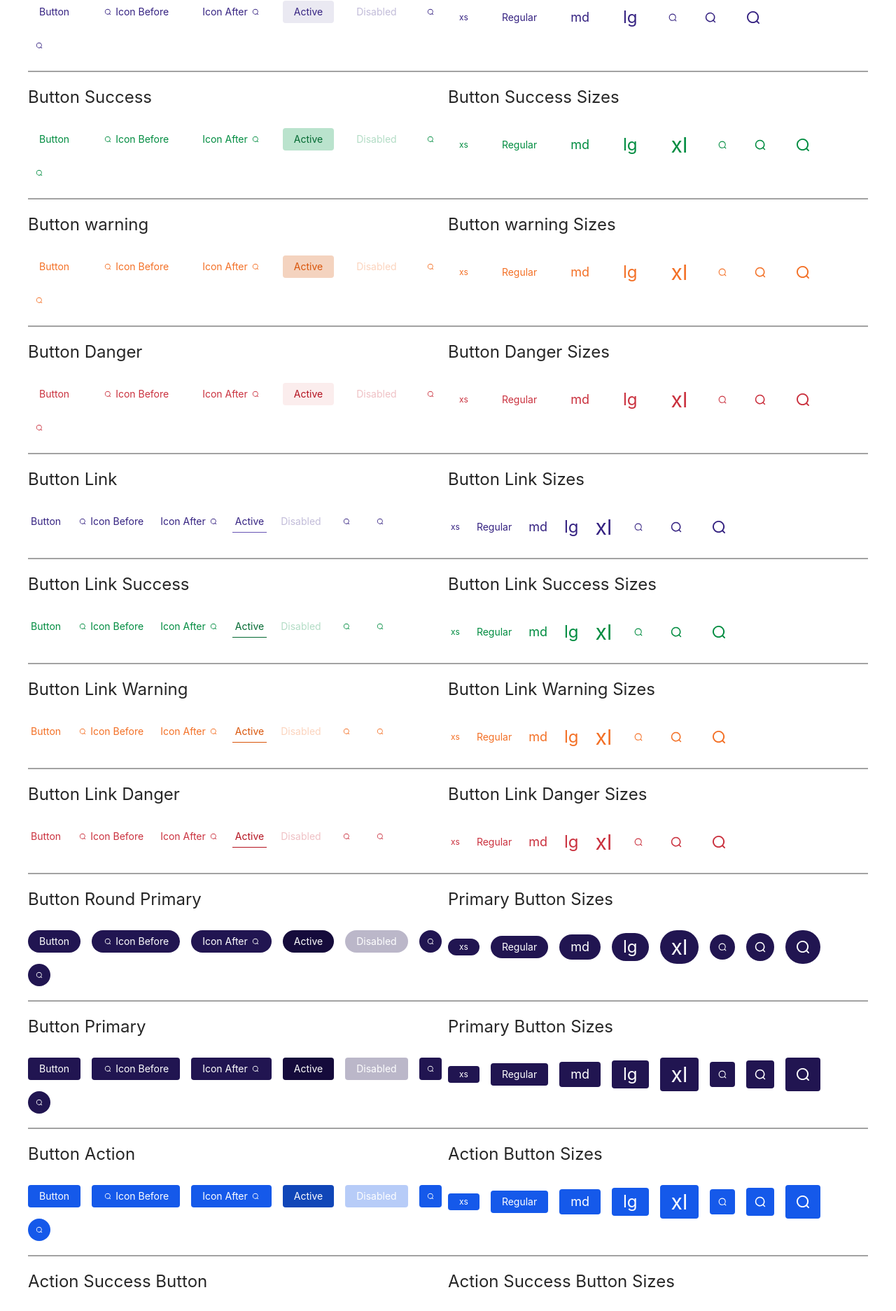
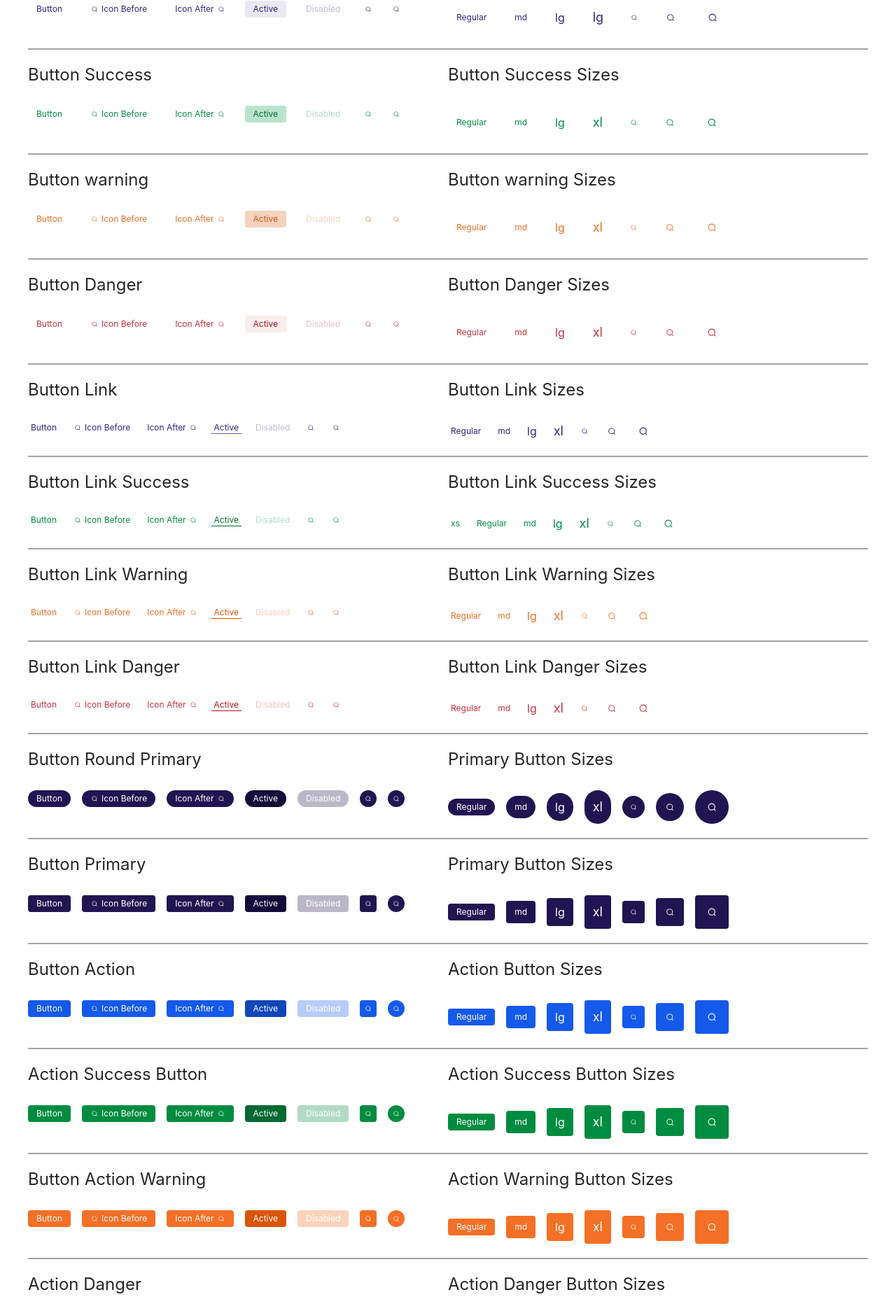
Before and after one commit to raghavd17/tailwindcss-react, a React (Create React App) app: page /Button in a window 1280 px wide. Shown: the part 145-2018 px from the top of the page at 70% size. Built offline with nearby package versions, Linux system fonts and the light colour scheme.

Commit message:
button size updated

```diff
--- a/src/Components/Button/Button.js
+++ b/src/Components/Button/Button.js
@@ -1,7 +1,7 @@
 import React from 'react';
 import IconSearch from '../../Icons/IconSearch';
 
-import './Button.scss';
+import './button.scss';
 
 const Button = () => {
   return (
@@ -28,11 +28,11 @@ const Button = () => {
           <div className='stack'>
             <h1 className='text-2xl text-neutral-800 mb-3'>Button Sizes </h1>
             <div className='cluster items-center'>
-                <button className='btn xs'>xs</button>
+
                 <button className='btn'>Regular</button>
                 <button className='btn md'>md</button>
-
                 <button className='btn lg'>lg</button>
+                <button className='btn xl'>lg</button>
                 <button className='btn icon md'>
                     <IconSearch />
                 </button>
@@ -69,7 +69,7 @@ const Button = () => {
           <div className='stack'>
             <h1 className='text-2xl text-neutral-800 mb-3'>Button Success Sizes </h1>
             <div className='cluster items-center'>
-                <button className='btn success xs'>xs</button>
+
                 <button className='btn success'> Regular</button>
                 <button className='btn success md'> md</button>
 
@@ -111,7 +111,7 @@ const Button = () => {
           <div className='stack'>
             <h1 className='text-2xl text-neutral-800 mb-3'>Button warning Sizes </h1>
             <div className='cluster items-center'>
-            <button className='btn warning xs'>xs</button>
+
                 <button className='btn warning'>Regular</button>
                 <button className='btn warning md'> md</button>
 
@@ -153,7 +153,7 @@ const Button = () => {
           <div className='stack'>
             <h1 className='text-2xl text-neutral-800 mb-3'>Button Danger Sizes </h1>
             <div className='cluster items-center'>
-            <button className='btn danger xs'>xs</button>
+
                 <button className='btn danger'>Regular</button>
                 <button className='btn danger md'> md</button>
 
@@ -195,7 +195,7 @@ const Button = () => {
           <div className='stack'>
             <h1 className='text-2xl text-neutral-800 mb-3'>Button Link Sizes </h1>
             <div className='cluster items-center'>
-                <button className='btn link xs'>xs</button>
+
                 <button className='btn link'>Regular</button>
                 <button className='btn link md'> md</button>
 
@@ -279,7 +279,7 @@ const Button = () => {
           <div className='stack'>
             <h1 className='text-2xl text-neutral-800 mb-3'>Button Link Warning Sizes </h1>
             <div className='cluster items-center'>
-                <button className='btn link-warning xs'>xs</button>
+
                 <button className='btn link-warning'>Regular</button>
                 <button className='btn link-warning md'> md</button>
 
@@ -322,7 +322,7 @@ const Button = () => {
           <div className='stack'>
             <h1 className='text-2xl text-neutral-800 mb-3'>Button Link Danger Sizes </h1>
             <div className='cluster items-center'>
-                <button className='btn link-danger xs'>xs</button>
+
                 <button className='btn link-danger'>Regular</button>
                 <button className='btn link-danger md'> md</button>
 
@@ -364,7 +364,7 @@ const Button = () => {
           <div className='stack'>
             <h1 className='text-2xl text-neutral-800 mb-3'>Primary Button Sizes </h1>
             <div className='cluster items-center'>
-                <button className='[ btn primary ] [ round ] xs'>xs</button>
+
                 <button className='[ btn primary ] [ round ]'>Regular</button>
                 <button className='[ btn primary ] [ round ] md'> md</button>
 
@@ -405,7 +405,7 @@ const Button = () => {
           <div className='stack'>
             <h1 className='text-2xl text-neutral-800 mb-3'>Primary Button Sizes </h1>
             <div className='cluster items-center'>
-                <button className='[ btn primary ] xs'>xs</button>
+
                 <button className='[ btn primary ]'>Regular</button>
                 <button className='[ btn primary ] md'> md</button>
 
@@ -445,7 +445,7 @@ const Button = () => {
           <div className='stack'>
             <h1 className='text-2xl text-neutral-800 mb-3'>Action Button Sizes </h1>
             <div className='cluster items-center'>
-                <button className='btn action xs'>xs</button>
+
                 <button className='btn action'>Regular</button>
                 <button className='btn action md'> md</button>
 
@@ -487,7 +487,7 @@ const Button = () => {
           <div className='stack'>
             <h1 className='text-2xl text-neutral-800 mb-3'>Action Success Button Sizes </h1>
             <div className='cluster items-center'>
-                <button className='btn action-success xs'>xs</button>
+
                 <button className='btn action-success'>Regular</button>
                 <button className='btn action-success md'> md</button>
                 <button className='btn action-success lg'> lg</button>
@@ -528,7 +528,7 @@ const Button = () => {
           <div className='stack'>
             <h1 className='text-2xl text-neutral-800 mb-3'>Action Warning Button Sizes </h1>
             <div className='cluster items-center'>
-                <button className='btn action-warning xs'>xs</button>
+
                 <button className='btn action-warning'>Regular</button>
                 <button className='btn action-warning md'> md</button>
                 <button className='btn action-warning lg'> lg</button>
@@ -569,7 +569,7 @@ const Button = () => {
           <div className='stack'>
             <h1 className='text-2xl text-neutral-800 mb-3'>Action Danger Button Sizes </h1>
             <div className='cluster items-center'>
-                <button className='btn action-danger xs'>xs</button>
+
                 <button className='btn action-danger'>Regular</button>
                 <button className='btn action-danger md'> md</button>
 
--- a/src/Components/Button/Button.scss
+++ b/src/Components/Button/Button.scss
@@ -1,325 +1,298 @@
 @tailwind components;
+
 @layer components {
   @mixin button() {
-    --btn-bg:var(--color-transparent);
-    --btn-color:var(--color-primary-600);
-    --btn-border-color:var(--color-transparent);
+    --btn-bg: var(--color-transparent);
+    --btn-color: var(--color-primary-600);
+    --btn-border-color: var(--color-transparent);
     --btn-height-sm: 24px;
-    --btn-height: 32px;
-    --btn-height-md: 36px;
+    --btn-height-md: 32px;
     --btn-height-lg: 40px;
     --btn-height-xl: 48px;
+    --btn-height:var(--btn-height-sm);
+
     --btn-radius: theme('borderRadius.DEFAULT');
-    --btn-padding:theme('padding.1') theme('padding.4') ;
+    --btn-padding: theme('padding.1') theme('padding.3');
     color: var(--btn-color);
     background-color: var(--btn-bg);
     border-color: var(--btn-border-color);
     padding: var(--btn-padding);
-    height:var(--btn-height);
+    height: var(--btn-height);
     border-radius: var(--btn-radius);
-    @apply transition-all text-sm focus:outline-1 inline-flex place-content-center place-items-center gap-1;
+    @apply transition-all text-xs focus:outline-1 inline-flex place-content-center place-items-center gap-1;
     @apply hover:shadow-md;
+
     &:hover {
-    --btn-bg:var(--color-primary-200);
-    --btn-color:var(--color-primary-400);
+      --btn-bg: var(--color-primary-200);
+      --btn-color: var(--color-primary-400);
     }
+
     &:where(&:active, &.active, &:focus) {
-      --btn-bg:var(--color-primary-200);
+      --btn-bg: var(--color-primary-200);
     }
-    &:disabled{
+
+    &:disabled {
       @apply opacity-30 pointer-events-none;
     }
 
   }
+
   // .btn mixin
 
   .btn {
     @include button();
+
     &.primary {
-        --btn-bg:var(--color-primary-700);
-        --btn-color:var(--color-white);
+      --btn-bg: var(--color-primary-700);
+      --btn-color: var(--color-white);
+
       &:hover {
-          --btn-bg:var(--color-primary-500);
+        --btn-bg: var(--color-primary-500);
       }
-          &:where(&:active, &.active, &:focus), &[data-dropdown='open'] {
-            --btn-bg:var(--color-primary-900);
+
+      &:where(&:active, &.active, &:focus),
+      &[data-dropdown='open'] {
+        --btn-bg: var(--color-primary-900);
       }
     }
+
     // .primary style end
 
     &.action {
-        --btn-bg:var(--color-action-400);
-        --btn-color:var(--color-white);
+      --btn-bg: var(--color-action-400);
+      --btn-color: var(--color-white);
+
       &:hover {
-          --btn-bg:var(--color-action-300);
+        --btn-bg: var(--color-action-300);
       }
-          &:where(&:active, &.active, &:focus), &[data-dropdown='open'] {
-            --btn-bg:var(--color-action-600);
+
+      &:where(&:active, &.active, &:focus),
+      &[data-dropdown='open'] {
+        --btn-bg: var(--color-action-600);
       }
     }
+
     // .btn.action end
 
     &.action-success {
-        --btn-bg:var(--color-success-500);
-        --btn-color:var(--color-white);
+      --btn-bg: var(--color-success-500);
+      --btn-color: var(--color-white);
+
       &:hover {
-          --btn-bg:var(--color-success-900);
-          }
-          &:where(&:active, &.active, &:focus), &[data-dropdown='open'] {
-            --btn-bg:var(--color-success-900);
+        --btn-bg: var(--color-success-900);
       }
 
-        // @apply bg-success-500 text-white;
+      &:where(&:active, &.active, &:focus),
+      &[data-dropdown='open'] {
+        --btn-bg: var(--color-success-900);
+      }
 
-        // &:where(:active, .active, :focus) {
-        //     @apply bg-success-900;
-        // }
-        // &[data-dropdown='open']{
-        //   &.dropdown-toggle {
-        //     @apply bg-success-900 text-white;
-        //   }
-        // }
     }
+
     // .btn.action-success end
     &.action-warning {
-        --btn-bg:var(--color-attention-500);
-        --btn-color:var(--color-white);
+      --btn-bg: var(--color-attention-500);
+      --btn-color: var(--color-white);
+
       &:hover {
-          --btn-bg:var(--color-attention-900);
-          }
-          &:where(&:active, &.active, &:focus), &[data-dropdown='open'] {
-            --btn-bg:var(--color-attention-900);
+        --btn-bg: var(--color-attention-900);
       }
 
+      &:where(&:active, &.active, &:focus),
+      &[data-dropdown='open'] {
+        --btn-bg: var(--color-attention-900);
+      }
 
-        // @apply bg-attention-500 text-white;
-        // &:where(:active, .active, :focus) {
-        //     @apply bg-attention-900;
-        // }
-        // &[data-dropdown='open']{
-        //   &.dropdown-toggle {
-        //     @apply bg-attention-900 text-white;
-        //   }
-        // }
     }
+
     // .btn.action-warning end
 
     &.action-danger {
 
-        --btn-bg:var(--color-error-500);
-        --btn-color:var(--color-white);
+      --btn-bg: var(--color-error-500);
+      --btn-color: var(--color-white);
+
       &:hover {
-          --btn-bg:var(--color-error-900);
-          }
-          &:where(&:active, &.active, &:focus), &[data-dropdown='open'] {
-            --btn-bg:var(--color-error-900);
+        --btn-bg: var(--color-error-900);
       }
 
-        // @apply bg-error-500 text-white;
+      &:where(&:active, &.active, &:focus),
+      &[data-dropdown='open'] {
+        --btn-bg: var(--color-error-900);
+      }
 
-        // &:where(:active, .active, :focus) {
-        //     @apply bg-error-900;
-        // }
-        // &[data-dropdown='open']{
-        //   &.dropdown-toggle {
-        //     @apply bg-error-900 text-white;
-        //   }
-        // }
+
     }
+
     // .btn.action-danger end
 
 
     &.danger {
-        --btn-color:var(--color-error-500);
+      --btn-color: var(--color-error-500);
+
       &:hover {
-          --btn-bg:var(--color-error-100);
-          --btn-color:var(--color-error-900);
-          }
-          &:where(&:active, &.active, &:focus), &[data-dropdown='open'] {
-            --btn-bg:var(--color-error-100);
-            --btn-color:var(--color-error-900);
+        --btn-bg: var(--color-error-100);
+        --btn-color: var(--color-error-900);
       }
 
+      &:where(&:active, &.active, &:focus),
+      &[data-dropdown='open'] {
+        --btn-bg: var(--color-error-100);
+        --btn-color: var(--color-error-900);
+      }
 
-        // @apply text-error-500;
-        // @apply hover:text-error-900 hover:bg-error-100;
+    }
 
-        // &:where(:active, .active, :focus) {
-        //     @apply text-error-900 bg-error-100;
-        // }
-        // &[data-dropdown='open']{
-        //   &.dropdown-toggle {
-        //     @apply bg-error-100 text-error-900;
-        //   }
-        // }
-      }
     // .btn.danger end
 
     &.success {
-        --btn-color:var(--color-success-500);
+      --btn-color: var(--color-success-500);
+
       &:hover {
-          --btn-bg:var(--color-success-100);
-          --btn-color:var(--color-success-900);
-          }
-          &:where(&:active, &.active, &:focus), &[data-dropdown='open'] {
-            --btn-bg:var(--color-success-100);
-            --btn-color:var(--color-success-900);
+        --btn-bg: var(--color-success-100);
+        --btn-color: var(--color-success-900);
       }
 
-        // @apply text-success-500;
-        // @apply hover:text-success-900 hover:bg-success-100;
-        // &:where(:active, .active, :focus) {
-        //     @apply text-success-900 bg-success-100;
-        // }
-        // &[data-dropdown='open']{
-        //   &.dropdown-toggle {
-        //     @apply text-success-900 bg-success-100;
-        //   }
-        // }
+      &:where(&:active, &.active, &:focus),
+      &[data-dropdown='open'] {
+        --btn-bg: var(--color-success-100);
+        --btn-color: var(--color-success-900);
       }
+
+    }
+
     // .btn.success end
     &.warning {
-        --btn-color:var(--color-attention-500);
+      --btn-color: var(--color-attention-500);
+
       &:hover {
-          --btn-bg:var(--color-attention-100);
-          --btn-color:var(--color-attention-900);
+        --btn-bg: var(--color-attention-100);
+        --btn-color: var(--color-attention-900);
       }
-          &:where(&:active, &.active, &:focus), &[data-dropdown='open'] {
-            --btn-bg:var(--color-attention-100);
-            --btn-color:var(--color-attention-900);
+
+      &:where(&:active, &.active, &:focus),
+      &[data-dropdown='open'] {
+        --btn-bg: var(--color-attention-100);
+        --btn-color: var(--color-attention-900);
       }
-        // @apply text-attention-500;
-        // @apply hover:text-attention-900 hover:bg-attention-100;
-        // &:where(:active, .active, :focus) {
-        //     @apply text-attention-900 bg-attention-100;
-        // }
-        // &[data-dropdown='open']{
-        //   &.dropdown-toggle {
-        //     @apply text-attention-900 bg-attention-100;
-        //   }
-        // }
+
     }
+
     // .btn.warning
     // &.link {
-        &[class*='link']{
-          --btn-color:var(--color-primary-600);
-          --btn-bg:var(--color-transparent);
+    &[class*='link'] {
+      --btn-color: var(--color-primary-600);
+      --btn-bg: var(--color-transparent);
+      --btn-height: initial;
+
       &:hover {
-          --btn-color:var(--color-primary-400);
-          --btn-border-color:var(--color-primary-400);
+        --btn-color: var(--color-primary-400);
+        --btn-border-color: var(--color-primary-400);
       }
-          &:where(&:active, &.active, &:focus), &[data-dropdown='open'] {
-            --btn-color:var(--color-primary-600);
-            --btn-border-color:var(--color-primary-400);
+
+      &:where(&:active, &.active, &:focus),
+      &[data-dropdown='open'] {
+        --btn-color: var(--color-primary-600);
+        --btn-border-color: var(--color-primary-400);
       }
 
       @apply shadow-none border-b rounded-none p-1 py-0;
-        // @apply  hover:border-b-primary-400 p-1 py-0;
-        // &:where(:active, .active, :focus) {
-        //     @apply text-primary-600 border-b-primary-400;
-        // }
-        // &[data-dropdown='open']{
-        //   &.dropdown-toggle {
-        //     @apply text-primary-600 border-b-primary-400;
-        //   }
-        // }
+
     }
+
     // .btn.link end
 
     &.link-danger {
-        --btn-color:var(--color-error-500);
+      --btn-color: var(--color-error-500);
+
       &:hover {
-          --btn-color:var(--color-error-900);
-          --btn-border-color:var(--color-error-900);
+        --btn-color: var(--color-error-900);
+        --btn-border-color: var(--color-error-900);
       }
-          &:where(&:active, &.active, &:focus), &[data-dropdown='open'] {
-            --btn-color:var(--color-error-900);
-            --btn-border-color:var(--color-error-900);
+
+      &:where(&:active, &.active, &:focus),
+      &[data-dropdown='open'] {
+        --btn-color: var(--color-error-900);
+        --btn-border-color: var(--color-error-900);
       }
-        // @apply text-error-500;
-        // @apply hover:text-error-900 hover:border-b-error-900;
 
-        // &:where(:active, .active, :focus) {
-        //     @apply text-error-900 border-b-error-900;
-        // }
-        // &[data-dropdown='open']{
-        //   &.dropdown-toggle {
-        //     @apply  text-error-900;
-        //   }
-        // }
     }
+
     // .btn.link-danger end
 
     &.link-success {
 
-        --btn-color:var(--color-success-500);
+      --btn-color: var(--color-success-500);
+
       &:hover {
-          --btn-color:var(--color-success-900);
-          --btn-border-color:var(--color-success-900);
-          }
-          &:where(&:active, &.active, &:focus), &[data-dropdown='open'] {
-            --btn-color:var(--color-success-900);
-            --btn-border-color:var(--color-success-900);
+        --btn-color: var(--color-success-900);
+        --btn-border-color: var(--color-success-900);
       }
 
-        // @apply text-success-500;
-        // @apply hover:text-success-900 hover:border-b-success-900;
-        // &:where(:active, .active, :focus) {
-        //     @apply text-success-900 border-b-success-900;
-        // }
-        // &[data-dropdown='open']{
-        //   &.dropdown-toggle {
-        //     @apply  text-success-900;
-        //   }
-        // }
+      &:where(&:active, &.active, &:focus),
+      &[data-dropdown='open'] {
+        --btn-color: var(--color-success-900);
+        --btn-border-color: var(--color-success-900);
+      }
+
+
     }
 
     &.link-warning {
 
-        --btn-color:var(--color-attention-500);
+      --btn-color: var(--color-attention-500);
+
       &:hover {
-          --btn-color:var(--color-attention-900);
-          --btn-border-color:var(--color-attention-900);
-          }
-          &:where(&:active, &.active, &:focus), &[data-dropdown='open'] {
-            --btn-color:var(--color-attention-900);
-            --btn-border-color:var(--color-attention-900);
+        --btn-color: var(--color-attention-900);
+        --btn-border-color: var(--color-attention-900);
       }
 
-        // @apply text-attention-500;
-        // @apply hover:text-attention-900 hover:border-b-attention-900;
-        // &:where(:active, .active, :focus) {
-        //     @apply text-attention-900 border-b-attention-900;
-        // }
-        // &[data-dropdown='open']{
-        //   &.dropdown-toggle {
-        //     @apply  text-attention-900;
+      &:where(&:active, &.active, &:focus),
+      &[data-dropdown='open'] {
+        --btn-color: var(--color-attention-900);
+        --btn-border-color: var(--color-attention-900);
+      }
+
+
+    }
+
+    // &.xs {
+    //   @apply text-xs;
+
+    //   &:not([class*='link']) {
+    //     --btn-height: var(--btn-height-sm);
     //   }
     // }
+
+    &.md {
+      &:not([class*='link']) {
+        --btn-height: var(--btn-height-md);
       }
-        &.xs {
-          --btn-height:var(--btn-height-sm);
-            @apply text-xs;
     }
-        &.md {
-          --btn-height:var(--btn-height-md);
+
+    &.lg {
+      @apply text-base;
+
+      &:not([class*='link']) {
+        --btn-height: var(--btn-height-lg);
+      }
+    }
+
+    &.xl {
       @apply text-lg;
+      &:not([class*='link']) {
+        --btn-height: var(--btn-height-xl);
       }
-        &.lg {
-          --btn-height:var(--btn-height-lg);
-          @apply text-2xl;
     }
-        &.xl {
-          --btn-height:var(--btn-height-xl);
-          @apply text-3xl;
-        }
+
     &.icon {
       --btn-padding: 0rem;
       @apply aspect-square w-fit min-w-[1.6667em] grid place-content-center place-items-center;
       padding: var(--btn-padding);
     }
+
     &.round {
-          --btn-radius:theme('borderRadius.full');
+      --btn-radius: theme('borderRadius.full');
     }
 
   }
```
Lines whose indentation alone changed are shown as unchanged.
